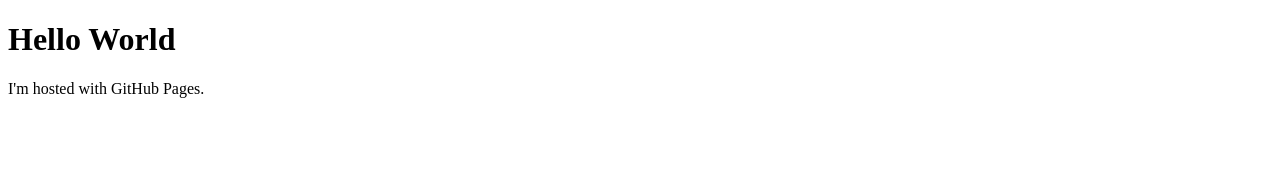
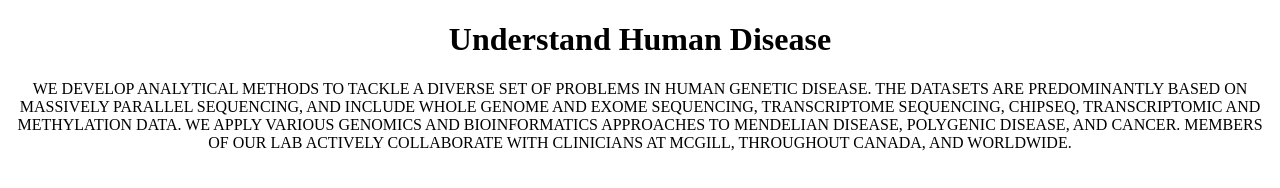
Before and after one commit to jacekmajewskilab/jacekmajewskilab.github.io, a plain HTML site: page index.html in a window 1280 px wide. Drawn offline with Linux system fonts and the light colour scheme.

Commit message:
Update index.html

```diff
--- a/index.html
+++ b/index.html
@@ -1,7 +1,20 @@
 <!DOCTYPE html>
 <html>
-<body>
-<h1>Hello World</h1>
-<p>I'm hosted with GitHub Pages.</p>
-</body>
+  <head>
+    <title></title>
+    <style>
+      h1 {text-align: center;}
+      p {text-align: center;}
+      div {text-align: center;}
+    </style>
+
+  </head>
+  <header>
+    <h1>Understand Human Disease</h1>
+    <p>WE DEVELOP ANALYTICAL METHODS TO TACKLE A DIVERSE SET OF PROBLEMS IN HUMAN GENETIC DISEASE. THE DATASETS ARE PREDOMINANTLY BASED ON MASSIVELY PARALLEL SEQUENCING, AND INCLUDE WHOLE GENOME AND EXOME SEQUENCING, TRANSCRIPTOME SEQUENCING, CHIPSEQ, TRANSCRIPTOMIC AND METHYLATION DATA. WE APPLY VARIOUS GENOMICS AND BIOINFORMATICS APPROACHES TO MENDELIAN DISEASE, POLYGENIC DISEASE, AND CANCER. MEMBERS OF OUR LAB ACTIVELY COLLABORATE WITH CLINICIANS
+AT MCGILL, THROUGHOUT CANADA, AND WORLDWIDE.</p>
+  </header>
+  <body>
+
+  </body>
 </html>
```
